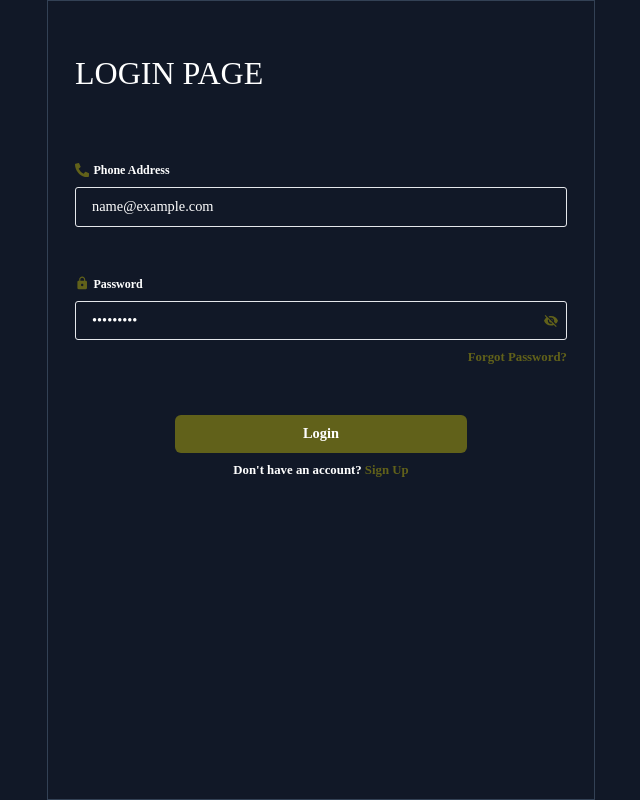
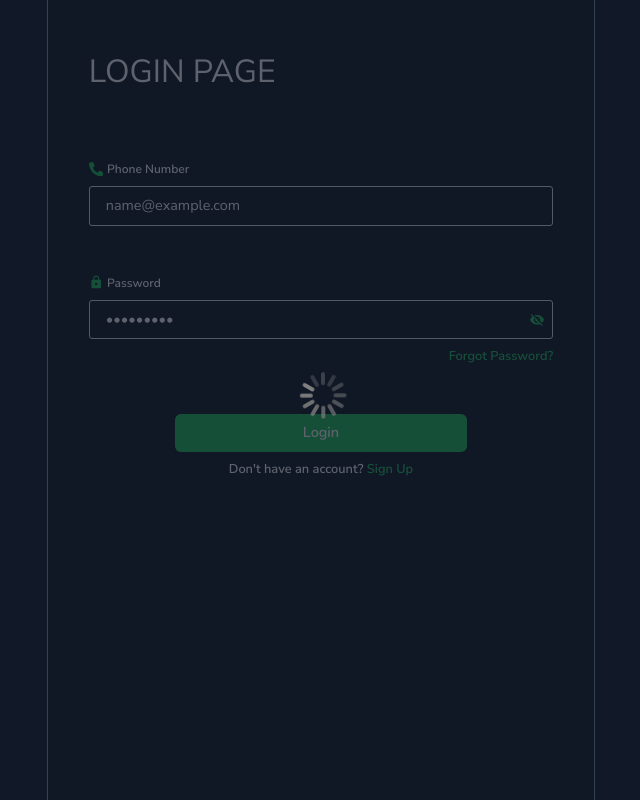
Before and after one commit to slovetechnology/simplechat-front, a React (Vite) app: page /login in a window 1280 px wide. Both pictures are taken after typing "name@example.com", "Sample123" into the empty fields and a click on the button "Login". Shown: the whole page, without its empty margins (319-959 px from the left). Built offline with nearby package versions, Linux system fonts and the light colour scheme.

Commit message:
testing UI look

```diff
--- a/src/App.jsx
+++ b/src/App.jsx
@@ -12,9 +12,9 @@
   return (
    <BrowserRouter>
    <Routes>
-    <Route path="/" element={<AuthRoute><HomePage/></AuthRoute>} />
-    <Route path="/users" element={<UsersPage />} />
-    <Route path="/chat/:roomid" element={<ChatRoom />} />
+    <Route path="/" element={<HomePage/>} />
+    <Route path="/users" element={<AuthRoute><UsersPage /></AuthRoute>} />
+    <Route path="/chat/:roomid" element={<AuthRoute><ChatRoom /></AuthRoute>} />
     <Route path="/login" element={<Login />} />
     <Route path="/signup" element={<Signup />} />
    </Routes>
--- a/src/components/Loading.jsx
+++ b/src/components/Loading.jsx
@@ -2,7 +2,7 @@
 
 const Loading = () => {
     return (
-        <div className='w-full h-full absolute top-0 left-0  flex items-center justify-center bg-white/40 z-20'>
+        <div className='w-full h-full absolute top-0 left-0  flex items-center justify-center bg-[#111827ad]  z-20'>
             <div className="loader">
                 <div className="bar1"></div>
                 <div className="bar2"></div>
--- a/src/index.css
+++ b/src/index.css
@@ -13,9 +13,6 @@
   background-color: var(--outgoing-color-dark);
 }
 
-* {
-  font-family: 'Nunito';
-}
 
 body {
   background: #111827;
@@ -66,3 +63,93 @@
   min-height: 15px;
   max-height: 80px;
 }
+
+.loader {
+  position: relative;
+  width: 54px;
+  height: 54px;
+  border-radius: 10px;
+}
+
+.loader div {
+  width: 8%;
+  height: 24%;
+  background: rgb(128, 128, 128);
+  position: absolute;
+  left: 50%;
+  top: 30%;
+  opacity: 0;
+  border-radius: 50px;
+  box-shadow: 0 0 3px rgba(0, 0, 0, 0.2);
+  animation: fade458 1s linear infinite;
+}
+
+@keyframes fade458 {
+  from {
+    opacity: 1;
+  }
+
+  to {
+    opacity: 0.25;
+  }
+}
+
+.loader .bar1 {
+  transform: rotate(0deg) translate(0, -130%);
+  animation-delay: 0s;
+}
+
+.loader .bar2 {
+  transform: rotate(30deg) translate(0, -130%);
+  animation-delay: -1.1s;
+}
+
+.loader .bar3 {
+  transform: rotate(60deg) translate(0, -130%);
+  animation-delay: -1s;
+}
+
+.loader .bar4 {
+  transform: rotate(90deg) translate(0, -130%);
+  animation-delay: -0.9s;
+}
+
+.loader .bar5 {
+  transform: rotate(120deg) translate(0, -130%);
+  animation-delay: -0.8s;
+}
+
+.loader .bar6 {
+  transform: rotate(150deg) translate(0, -130%);
+  animation-delay: -0.7s;
+}
+
+.loader .bar7 {
+  transform: rotate(180deg) translate(0, -130%);
+  animation-delay: -0.6s;
+}
+
+.loader .bar8 {
+  transform: rotate(210deg) translate(0, -130%);
+  animation-delay: -0.5s;
+}
+
+.loader .bar9 {
+  transform: rotate(240deg) translate(0, -130%);
+  animation-delay: -0.4s;
+}
+
+.loader .bar10 {
+  transform: rotate(270deg) translate(0, -130%);
+  animation-delay: -0.3s;
+}
+
+.loader .bar11 {
+  transform: rotate(300deg) translate(0, -130%);
+  animation-delay: -0.2s;
+}
+
+.loader .bar12 {
+  transform: rotate(330deg) translate(0, -130%);
+  animation-delay: -0.1s;
+}
--- a/src/pages/general/Login.jsx
+++ b/src/pages/general/Login.jsx
@@ -41,22 +41,22 @@
             email: form.email,
             password: form.password
         }
-
+        setLoading(true)
     }
 
     return (
         <Layout>
-            <div className="h-screen border border-slate-700">
+            <div className="h-screen border-x border-slate-700 relative">
                 {loading && <Loading />}
-                <div className='w-[90%] mx-auto py-[3rem]'>
+                <div className='w-[85%] mx-auto py-[3rem]'>
                     <div className='text-[2rem] text-white uppercase '>Login Page</div>
                     <form onSubmit={submitForm} className='mt-[4rem]'>
                         <div className='flex flex-col gap-[3rem]'>
                             <div className='flex gap-[1rem] flex-col'>
                                 <div className='flex gap-[0.5rem] flex-col relative'>
                                     <div className='flex gap-1'>
-                                        <FaPhoneAlt className='text-[0.9rem] mt-[0.12rem] text-[#61611a]' />
-                                        <div className='text-[0.75rem] capitalize font-[550] text-white'>phone address</div>
+                                        <FaPhoneAlt className='text-[0.9rem] mt-[0.12rem] text-green-500' />
+                                        <div className='text-[0.75rem] capitalize font-[550] text-white'>phone number</div>
                                     </div>
                                     <input placeholder='Enter email address' className=' outline-none rounded-[3px] w-full h-fit py-[0.5rem] border bg-[#111827] pl-[1rem] justify-center text-[0.9rem] text-white ipt' type='text' value={form.phone} name='phone' onChange={inputHandler}></input>
                                     <div className={`text-[0.75rem] mt-[-0.3rem] absolute bottom-[-1.2rem] left-0 text-[#dd4f4f] `}>{phonemsg}</div>
@@ -65,21 +65,21 @@
                             <div className='flex gap-[1rem] flex-col'>
                                 <div className='flex gap-[0.5rem] flex-col relative'>
                                     <div className='flex gap-1'>
-                                        <MdLock className='text-[0.9rem] mt-[0.12rem] text-[#61611a]' />
+                                        <MdLock className='text-[0.9rem] mt-[0.12rem] text-green-500' />
                                         <div className='text-[0.75rem] capitalize font-[550] text-white'>password</div>
                                     </div>
                                     <input placeholder='Enter password' className=' outline-none rounded-[3px] w-full h-fit py-[0.5rem]  border bg-[#111827] pl-[1rem] justify-center text-[0.9rem] text-white ipt ' type={eye === true ? 'text' : 'password'} value={form.password} name='password' onChange={inputHandler}></input>
-                                    <EyeIcon className='absolute top-[2.4rem] right-2 cursor-pointer text-[#61611a]' onClick={() => setEye(!eye)} />
+                                    <EyeIcon className='absolute top-[2.4rem] right-2 cursor-pointer text-green-500' onClick={() => setEye(!eye)} />
                                     <div className={`text-[0.75rem] mt-[-0.3rem] absolute bottom-[-1.2rem] left-0 text-[#dd4f4f]`}> {passmsg} </div>
                                 </div>
                             </div>
                         </div>
 
-                        <div className='text-[0.8rem] font-[550] text-[#61611a] text-right pt-[0.5rem] cursor-pointer capitalize'>forgot password?</div>
+                        <div className='text-[0.8rem] font-[550] text-green-500 text-right pt-[0.5rem] cursor-pointer capitalize'>forgot password?</div>
                         <div className='flex flex-col gap-[0.5rem] items-center mt-[3rem]'>
-                            <button className='outline-none bg-[#61611a] py-[0.5rem] px-[8rem] h-fit w-fit rounded-md capitalize text-[0.9rem] text-[white] cursor-pointer font-[550]' type='submit' >login</button>
+                            <button className='outline-none bg-green-500 py-[0.5rem] px-[8rem] h-fit w-fit rounded-md capitalize text-[0.9rem] text-[white] cursor-pointer font-[550]' type='submit' >login</button>
                             <div className='text-white text-[0.8rem] font-[550]'>Don't have an account?
-                                <Link to='/signup' className='cursor-pointer text-[#61611a]' > Sign Up</Link>
+                                <Link to='/signup' className='cursor-pointer text-green-500' > Sign Up</Link>
                             </div>
                         </div>
                     </form>
```
Also changed, not shown: src/pages/general/Signup.jsx (+15 -12 lines), src/pages/admin/HomePage.jsx (indentation only).
